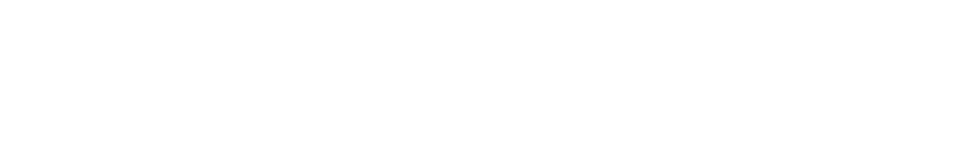
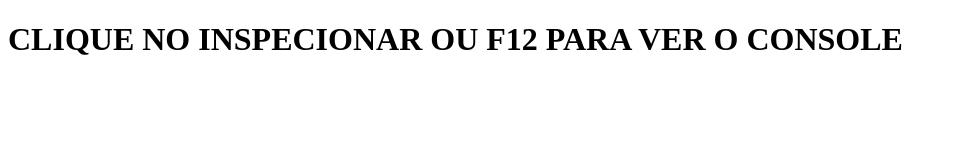
Before and after one commit to LuizFelipeCorra/Variavel_JS, a plain HTML site: page index.html in a window 1280 px wide. Shown: the whole page, without its empty margins (0-956 px from the left). Drawn offline with Linux system fonts and the light colour scheme.

Commit message:
Update index.html

```diff
--- a/index.html
+++ b/index.html
@@ -8,5 +8,6 @@
 </head>
 <body>
     <script src="script.js"></script>
+     <H1>CLIQUE NO INSPECIONAR OU F12 PARA VER O CONSOLE</H1>
 </body>
 </html>
```
